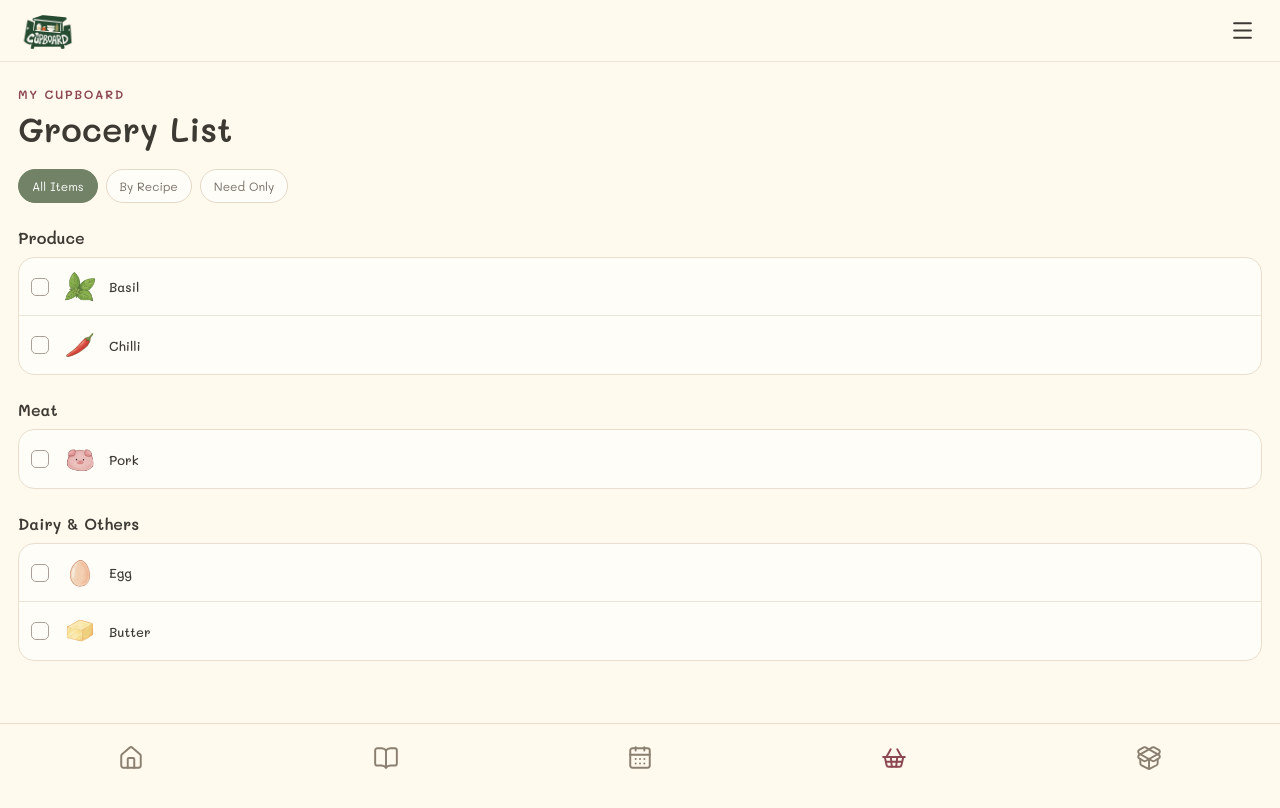
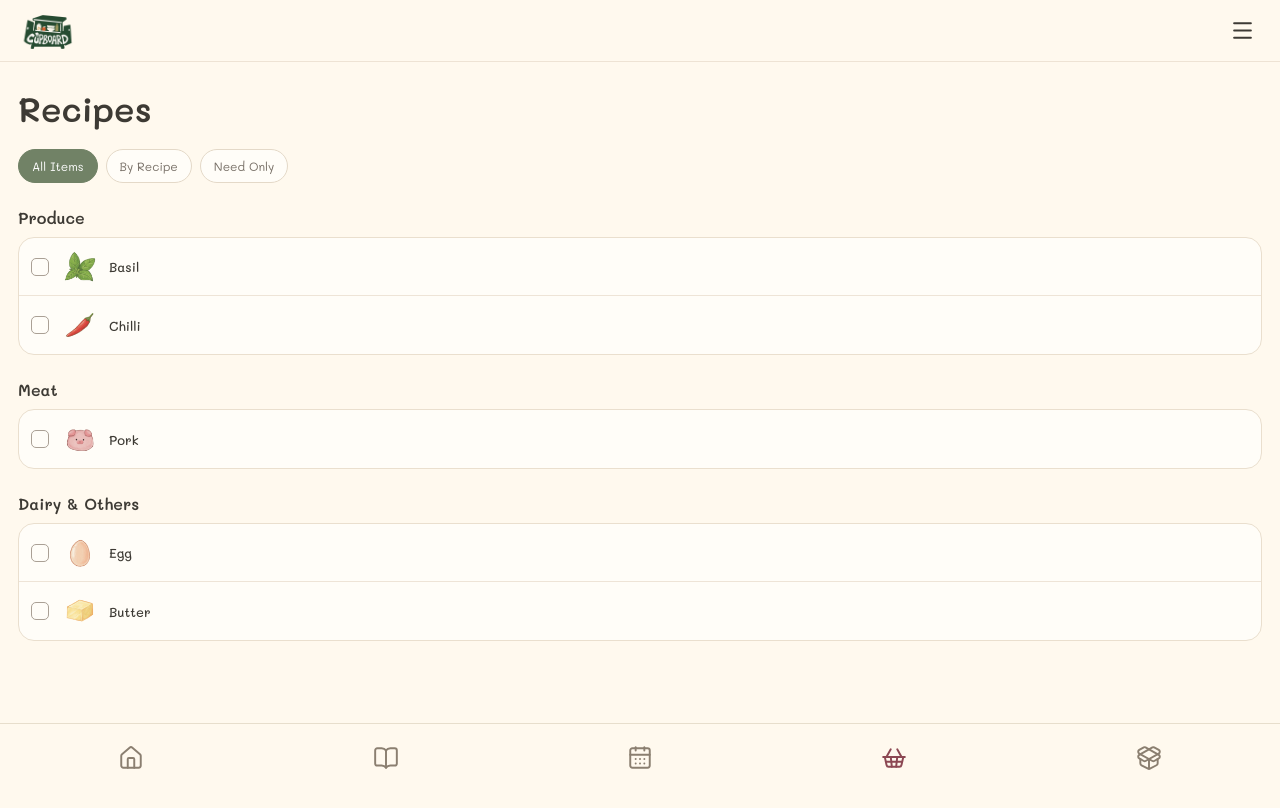
Before and after one commit to lallalamin/CupBoard, a React (Vite) app: page /grocery in a window 1280 px wide. Shown: the top 808 px of the page. Built offline with nearby package versions, Linux system fonts and the light colour scheme.

Commit message:
fix tint grey on card

```diff
--- a/src/index.css
+++ b/src/index.css
@@ -1,4 +1,8 @@
 @import url("https://fonts.googleapis.com/css2?family=Mali:wght@400;500;600;700&display=swap");
+
+* {
+  -webkit-tap-highlight-color: transparent;
+}
 
 *,
 *::before,
@@ -31,3 +35,9 @@ img {
   display: block;
   max-width: 100%;
 }
+
+a,
+button {
+  -webkit-tap-highlight-color: transparent;
+  touch-action: manipulation;
+}
--- a/src/pages/GroceryPage.tsx
+++ b/src/pages/GroceryPage.tsx
@@ -94,14 +94,8 @@ function GroceryPage() {
 
   return (
     <div className="grocery-page">
-      <header className="grocery-page__header">
-        <div>
-          <p className="grocery-page__eyebrow">
-            MY CUPBOARD
-          </p>
-
-          <h1>Grocery List</h1>
-        </div>
+      <header className="recipes-page__header">
+        <h1>Recipes</h1>
       </header>
 
       <div className="grocery-filters">
--- a/src/pages/MealPlanPage.tsx
+++ b/src/pages/MealPlanPage.tsx
@@ -56,11 +56,7 @@ const week = [
 function MealPlanPage() {
   return (
     <div className="meal-plan-page">
-      <header className="meal-plan-page__header">
-        <p className="meal-plan-page__eyebrow">
-          MY CUPBOARD
-        </p>
-
+      <header className="recipes-page__header">
         <h1>Meal Plan</h1>
       </header>
 
--- a/src/pages/PantryPage.tsx
+++ b/src/pages/PantryPage.tsx
@@ -12,7 +12,6 @@ function PantryPage() {
       <main className="pantry-page">
         <div className="pantry-page__header">
           <div>
-            <p className="pantry-page__eyebrow">MY CUPBOARD</p>
             <h1>Pantry</h1>
           </div>
 
```
